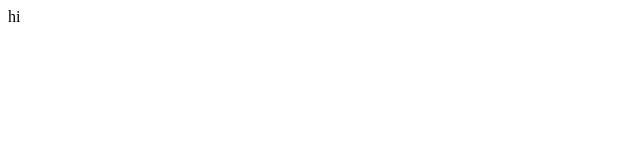
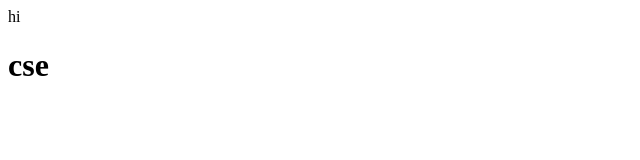
Before and after one commit to Jvpriya/priya, a plain HTML site: page cse.html in a window 1280 px wide. Shown: the full height of the page, 0-640 px from the left. Drawn offline with Linux system fonts and the light colour scheme.

Commit message:
Update cse.html
added h1 file

```diff
--- a/cse.html
+++ b/cse.html
@@ -1,5 +1,6 @@
 <html>
   <body>
     <p> hi </p>
+    <h1>cse</h1>
   </body>
 </html>
```
